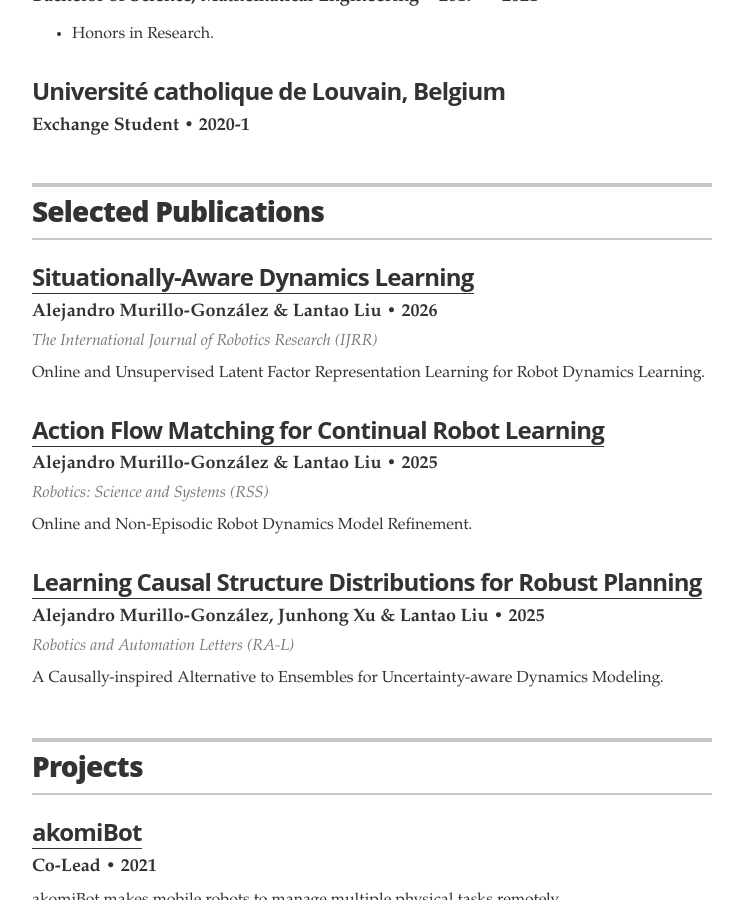
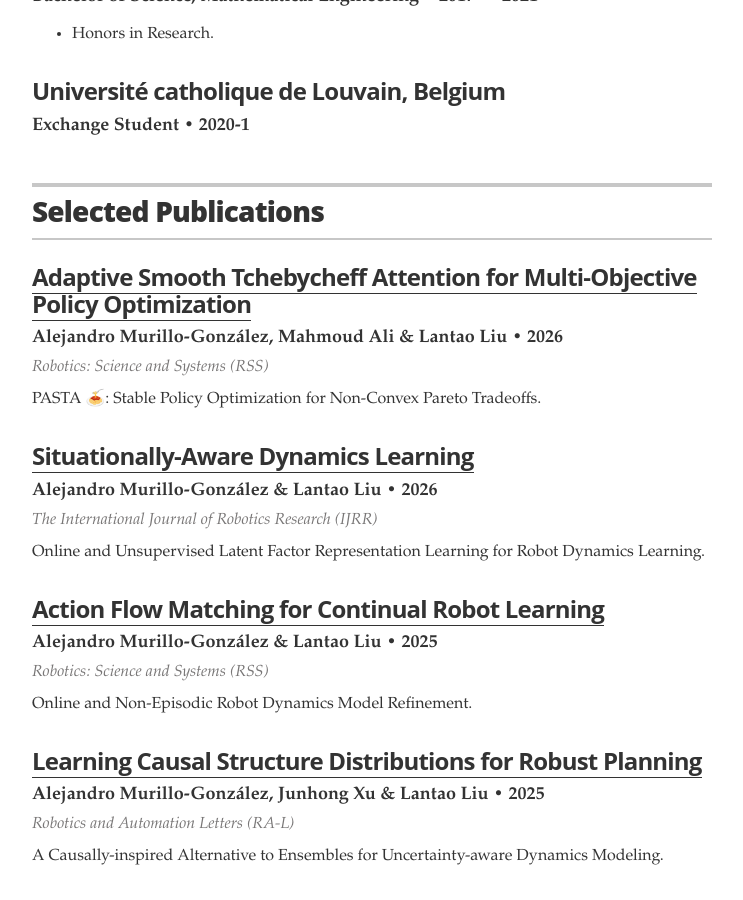
Before and after one commit to AlejandroMllo/alejandromllo.github.io, a Jekyll site: the page built from index.html, in a window 1280 px wide and 900 px high, scrolled down 870 px. Shown: the whole window, without its empty margins (268-1011 px from the left). Built offline with Jekyll 4.4.1, drawn with Linux system fonts in a browser that asks for light colours; some of the changed lines change nothing that is shown.

Commit message:
PASTA website

```diff
--- a/_data/research.yml
+++ b/_data/research.yml
@@ -1,5 +1,14 @@
 # Research
 # uncomment the urls if you wish to display them, and add your own URL
+
+# PASTA
+# - project: "PASTA: Policy-optimization via Adaptive Smooth Tchebycheff Attention"
+- project: "Adaptive Smooth Tchebycheff Attention for Multi-Objective Policy Optimization"
+  role: Alejandro Murillo-González, Mahmoud Ali & Lantao Liu
+  duration: 2026
+  url: '/research/pasta/'
+  description: "PASTA 🍝: Stable Policy Optimization for Non-Convex Pareto Tradeoffs."
+  venue: "Robotics: Science and Systems (RSS)"
 
 # Situationally-Aware Dynamics Learning
 - project: Situationally-Aware Dynamics Learning
--- /dev/null
+++ b/_research/pasta.md
@@ -0,0 +1,74 @@
+---
+layout: research_detail
+permalink: /research/pasta/
+title: "RSS 2026: PASTA 🍝"
+
+# --- Project Details ---
+# project_title: "🍝 PASTA: Policy-optimization via Adaptive Smooth Tchebycheff Attention"
+project_title: "Adaptive Smooth Tchebycheff Attention for Multi-Objective Policy Optimization"
+authors_links:
+  - name: "Alejandro Murillo-González"
+    url: "https://alejandromllo.github.io/"
+  - name: "Mahmoud Ali"
+    url: "https://sites.google.com/view/ali-mahmoudali/home"
+  - name: "Lantao Liu"
+    url: "https://vail-robotics.net/pages/lantaoliu"
+keywords:
+  - "Robot Learning"
+  - "Reinforcement Learning (RL)"
+  - "Multi-Objective RL (MORL)"
+  - "Multi-Objective Optimization (MOO)"
+  - "Visual Search"
+  - "Unmanned Ground Vehicle (UGV)"
+  - "Quadrotor"
+venue: "Robotics: Science and Systems (RSS), 2026"
+
+# --- Links ---
+links:
+
+  # -  label: "RSS"
+  #    icon: "📄"
+  #    url: # "https://doi.org/10.1177/02783649261431863"
+
+  -  label: "PDF (TBA)"
+     icon: "📄"
+     url: # "https://arxiv.org/pdf/2505.19574"
+
+  -  label: "Code (TBA)"
+     icon: "💻"
+     url: # "https://github.com/AlejandroMllo/situationally_aware_dynamics_learning"
+
+main_video:
+  embed_url: "https://www.youtube.com/embed/xLynYv05Bdc"
+  title: "Stealth Visual Search."
+  description: "Robot exploration task where its presence must be non-disruptive. For example, monitoring fragile ecosystems without disturbing wildlife."
+
+videos:
+
+    - embed_url: "https://www.youtube.com/embed/twh3YZ6eczo"
+      title: "Drone Flying among Random Agents"
+      description: "A drone must traverse a shared workspace while avoiding two other drones executing independent tasks within assigned lanes."
+
+# --- CITATION ---
+# The layout file will format this into a nice-looking section.
+bibtex: |
+  @INPROCEEDINGS{murillo2026pasta,
+      AUTHOR    = {Alejandro Murillo-González AND Mahmoud Ali AND Lantao Liu},
+      TITLE     = {{Adaptive Smooth Tchebycheff Attention for Multi-Objective Policy Optimization}},
+      BOOKTITLE = {Proceedings of Robotics: Science and Systems},
+      YEAR      = {2026},
+      ADDRESS   = {Sydney, Australia},
+      MONTH     = {July}
+  }
+---
+
+## Abstract
+
+Multi-objective reinforcement learning in robotic domains requires balancing complex, non-convex trade-offs between conflicting objectives. While linear scalarization methods provide stability, they are theoretically incapable of recovering solutions within non-convex regions of the Pareto front. Conversely, static non-linear scalarizations (e.g., Tchebycheff) can theoretically access these regions but often suffer from severe gradient variance and optimization instability in deep RL. In this work, we propose an Adaptive Smooth Tchebycheff framework that resolves this tension by dynamically modulating the curvature of the optimization landscape. We introduce a novel conflict-driven controller that regulates the optimization smoothness based on real-time gradient interference. This allows the agent to anneal toward precise, non-convex scalarization when objectives align, while elastically reverting to stable, smooth approximations when destructive gradient conflicts emerge. We validate our approach on a challenging robotic stealth visual search task---a proxy for monitoring of protected/fragile ecosystems---where an agent must balance search, exposure/interference minimization and exploration speed. Extensive ablations confirm that our conflict-aware adaptation enables the robust discovery of Pareto-optimal policies in non-convex regions inaccessible to linear baselines and unstable for static non-linear methods.
+
+<!-- ## More Details
+
+Here you can go into more depth about the project. You can add images, diagrams, or further explanations that wouldn't fit on the main resume page.
+
+![Placeholder Diagram](https://placehold.co/600x300/f0f0f0/333?text=Project+Diagram)
+*Fig. 1: A diagram explaining our novel approach.* -->
```
